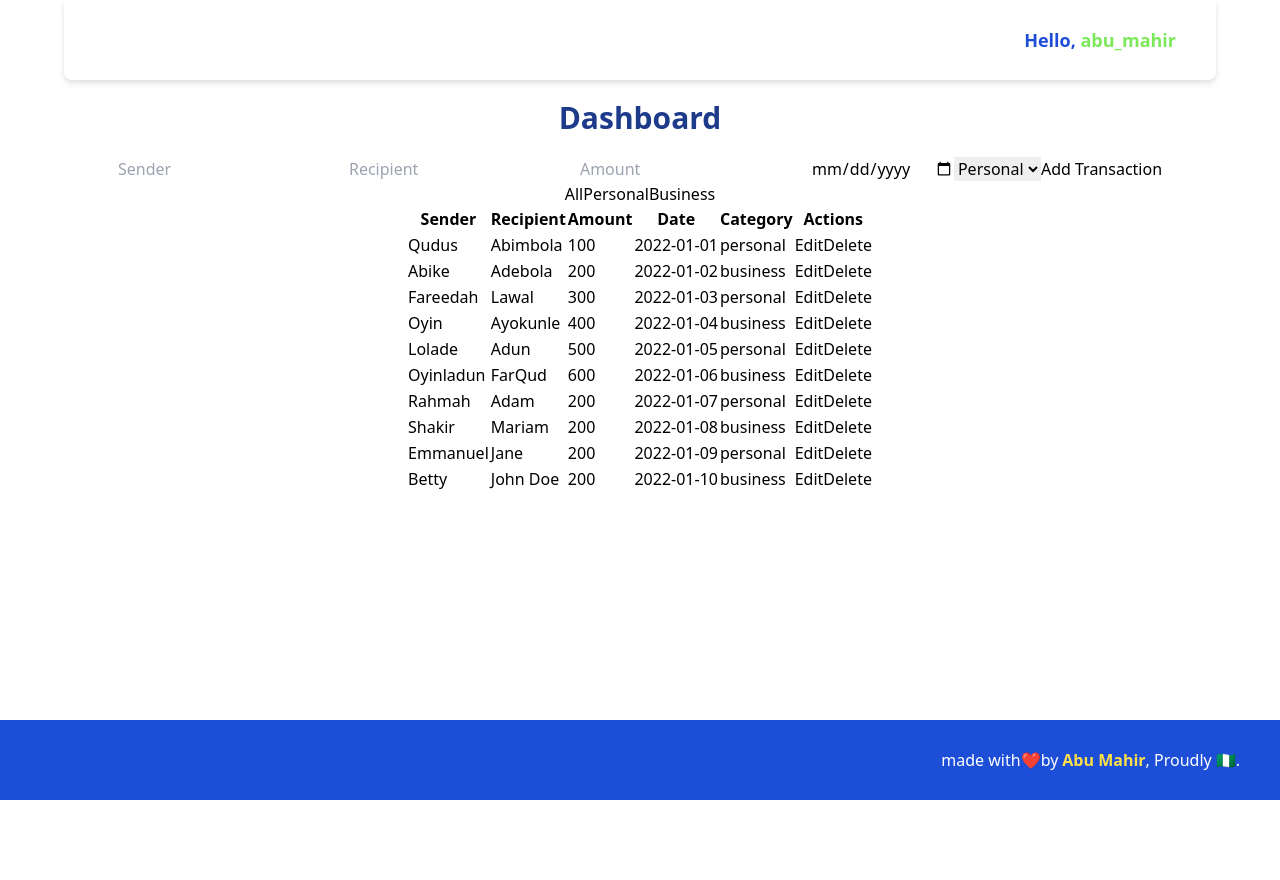
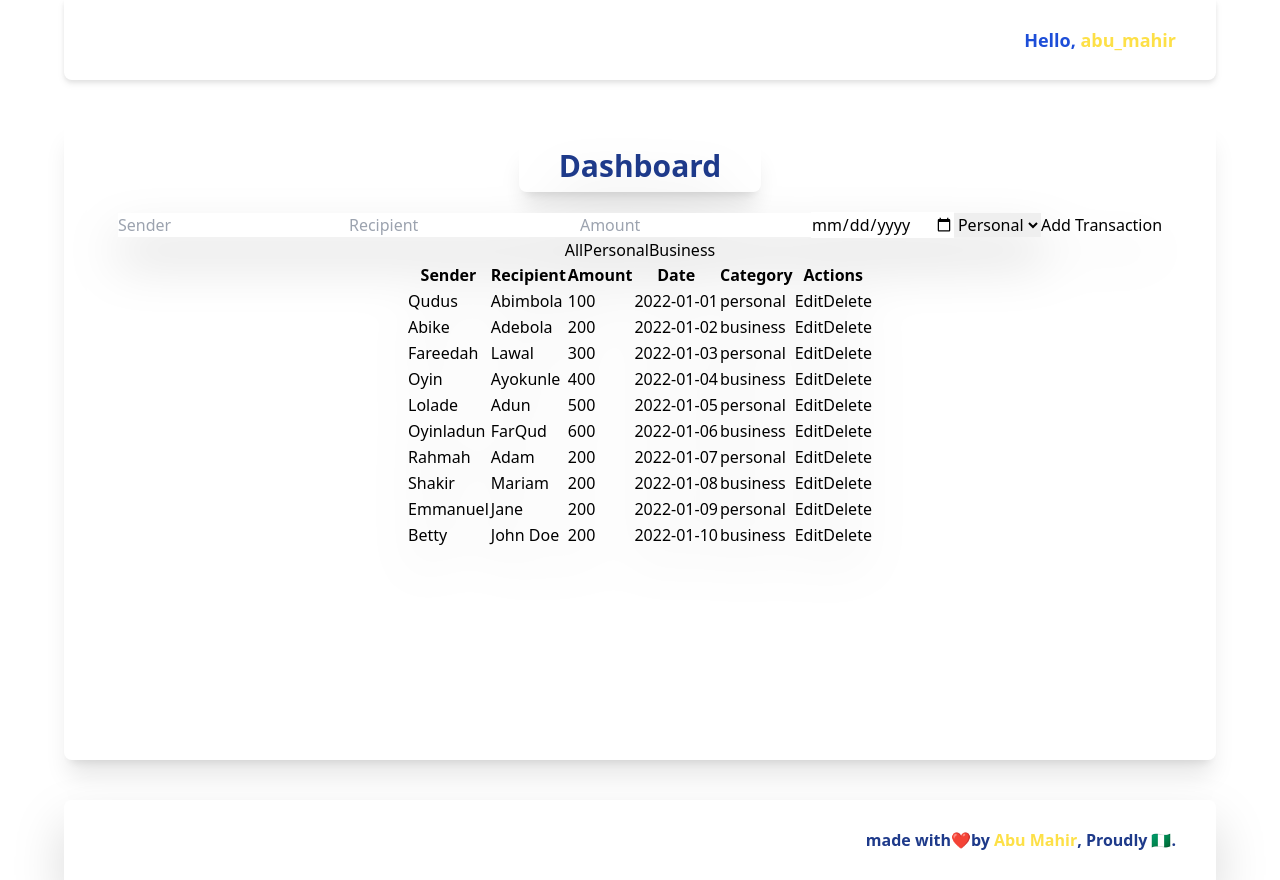
Before and after one commit to AbuMahir980/Remittance-Tracker, a React (Create React App) app: page / in a window 1280 px wide. Before the commit the page ends 800 px from the top, so only its background shows below. Built offline with nearby package versions, Linux system fonts and the light colour scheme.

Commit message:
Add aesthetics to Dashboard components

```diff
--- a/src/Components/Footer.jsx
+++ b/src/Components/Footer.jsx
@@ -3,7 +3,7 @@ const Footer = () => {
     return(
 
         <footer className="footer">
-            <div className="bg-blue-700 h-[10vh] flex justify-end items-center pr-10 text-white">made with <span className="text-red-500">&#10084;</span> by <a href="https://github.com/AbuMahir980" target="blank" className="text-yellow-300 text-base font-bold pl-1"> Abu Mahir</a>, Proudly <span className="text-[lime] pl-1 font-bold">🇳🇬</span>.</div>
+            <div className="bg-white h-[10vh] w-[90vw] m-auto drop-shadow-2xl rounded-t-lg flex justify-end items-center pr-10 text-blue-900 font-bold ">made with <span className="text-red-500">&#10084;</span> by <a href="https://github.com/AbuMahir980" target="blank" className="text-yellow-300 text-base font-bold pl-1"> Abu Mahir</a>, Proudly <span className="text-[lime] pl-1 font-bold">🇳🇬</span>.</div>
         </footer>
     )
 }
--- a/src/Components/Header.jsx
+++ b/src/Components/Header.jsx
@@ -6,7 +6,7 @@ const Header = (props) => {
     return(
         <>
             <div className="bg-white h-[10vh] w-[90vw] drop-shadow-md rounded-b-lg mx-auto flex justify-end items-center pr-10">
-                <p className="text-lg font-bold text-blue-700">Hello, <span className="text-[#7be95a]" >{user.userName}</span></p>
+                <p className="text-lg font-bold text-blue-700">Hello, <span className="text-yellow-300" >{user.userName}</span></p>
             </div>
         </>
     )
--- a/src/Pages/Dashboard.jsx
+++ b/src/Pages/Dashboard.jsx
@@ -32,10 +32,10 @@ const Dashboard = () => {
         }
     });
     return (
-        <div>
+        <div className='bg-white'>
             <Header user={Userprofile}/>
-            <div className='h-[80vh] flex flex-col justify-start items-center'>
-                <h1 className="text-center mt-5 mb-5 font-black text-3xl text-blue-900">Dashboard</h1>
+            <div className='w-[90vw] h-[80vh] m-auto drop-shadow-2xl my-10 shadow-xl flex flex-col justify-start items-center rounded-lg'>
+                <h1 className="text-center mt-5 mb-5 font-black text-3xl text-blue-900 shadow-xl px-10 py-2 rounded-lg">Dashboard</h1>
                 <AddTransaction addTransaction={addTransaction}/>
                 <FilterTransaction setFilter={setFilter}/>
                 <ListTransaction transactions={filteredTransactions} deleteTransaction={deleteTransaction} updateTransaction={updateTransaction}/>
```
